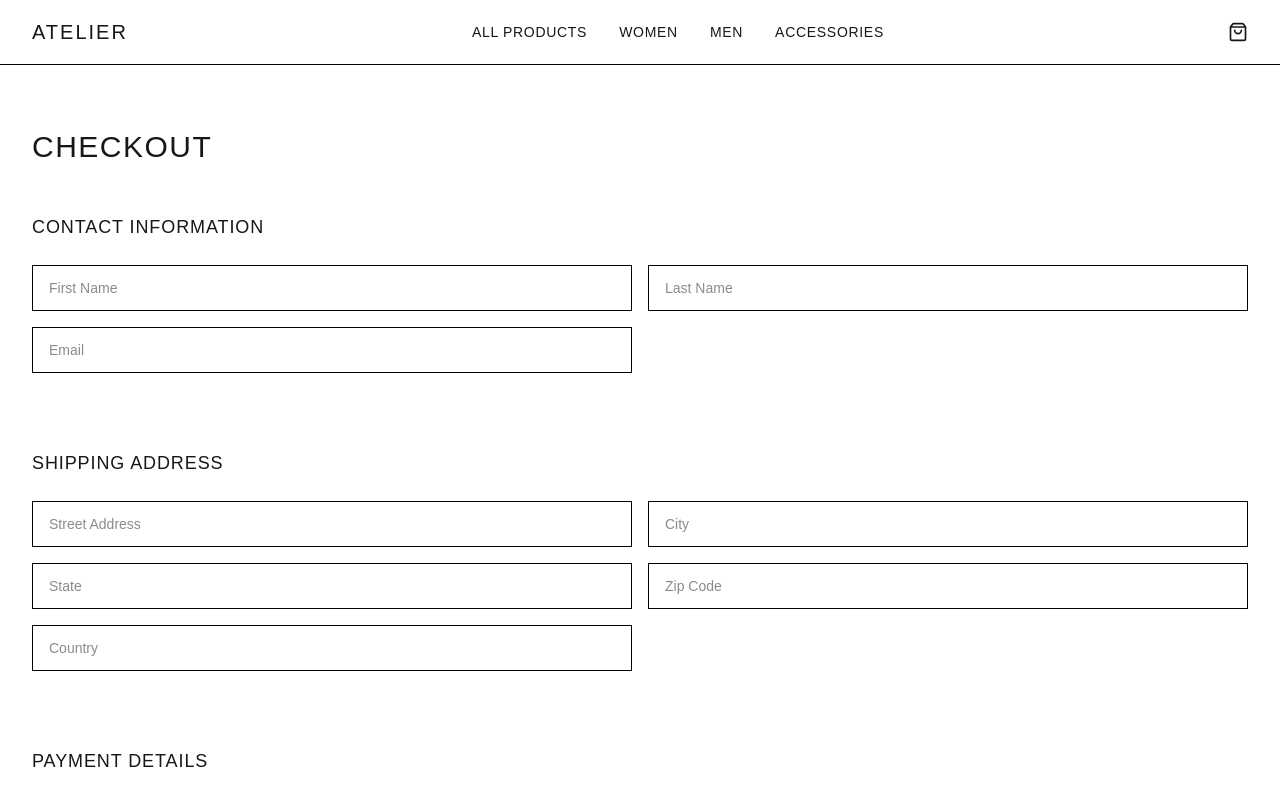
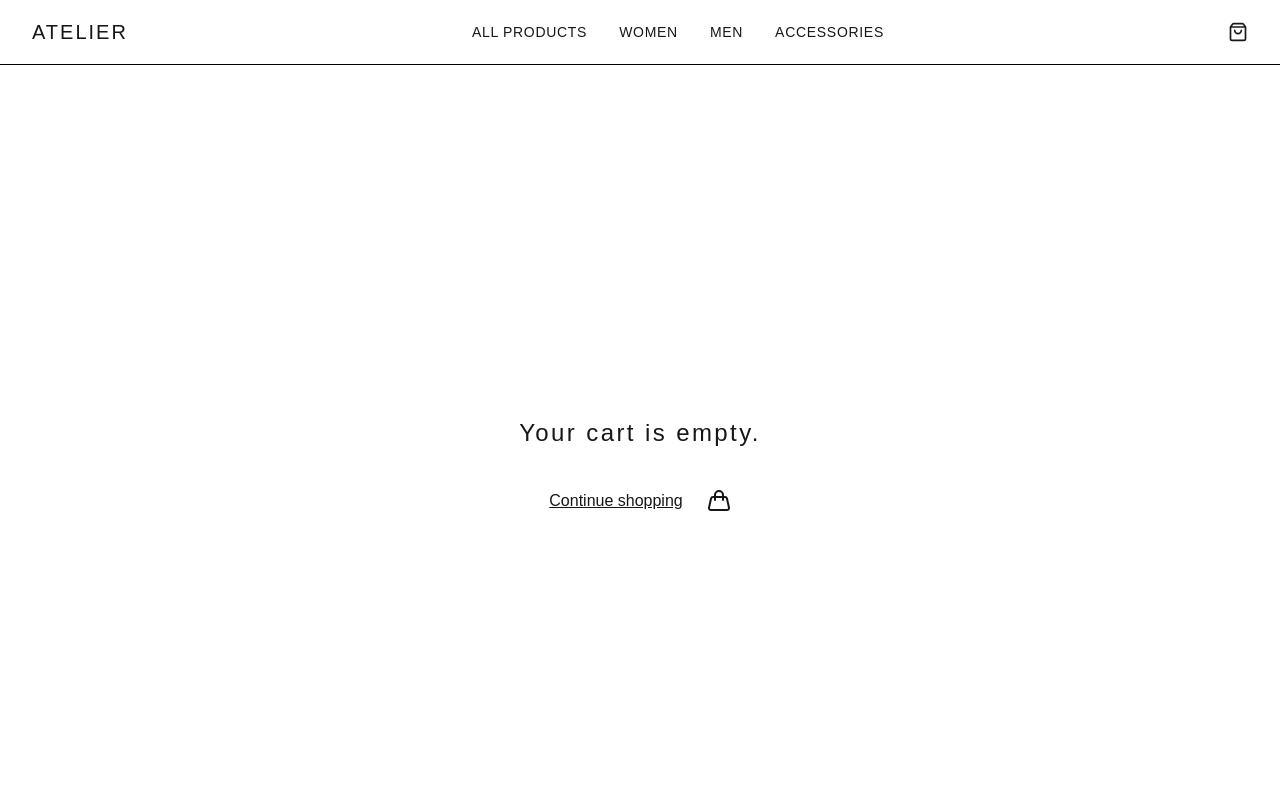
Before and after one commit to nadinestrella/atelier-shop, a Next.js app: page /checkout in a window 1280 px wide. Shown: the top 798 px of the page. Built offline with nearby package versions, Linux system fonts and the light colour scheme.

Commit message:
CheckoutPage- added summary and and continue shopping condition

```diff
--- a/src/app/checkout/page.tsx
+++ b/src/app/checkout/page.tsx
@@ -1,6 +1,11 @@
 'use client';
+
 import { useState } from 'react';
 import { useForm } from 'react-hook-form';
+import { useCart } from '../context/CartContext';
+import Image from 'next/image';
+import Link from 'next/link';
+import { Handbag } from 'lucide-react';
 
 interface FormData {
   firstName: string;
@@ -22,19 +27,42 @@ export default function CheckoutPage() {
     handleSubmit,
     formState: { errors },
   } = useForm<FormData>();
+  const { clearCart, cart, totalItems, totalPrice } = useCart();
 
   const [isSubmitting, setIsSubmitting] = useState(false);
 
   const onSubmit = (data: FormData) => {
     setIsSubmitting(true);
     console.log(data);
+    setTimeout(() => {
+      setIsSubmitting(false);
+      clearCart();
+    }, 2000);
   };
+
+  if (totalItems === 0) {
+    return (
+      <div className="flex flex-col items-center justify-center h-screen gap-6">
+        <p className="text-2xl tracking-widest mb-4">Your cart is empty.</p>
+        <div className="flex flex-row items-center gap-6">
+          <Link
+            href="/"
+            className="underline hover:opacity-70 transition-opacity"
+          >
+            Continue shopping
+          </Link>
+
+          <Handbag className="size-6" />
+        </div>
+      </div>
+    );
+  }
 
   return (
     <div className="max-w-7xl mx-auto px-4 sm:px-6 lg:px-8 py-16">
       <h2 className="text-3xl tracking-wider mb-12">CHECKOUT</h2>
 
-      <form onSubmit={handleSubmit(onSubmit)} className="space-y-8">
+      <form onSubmit={handleSubmit(onSubmit)} className="space-y-8 pb-8">
         <fieldset className="flex flex-col gap-6">
           <legend className="text-lg tracking-wider mb-6">
             CONTACT INFORMATION
@@ -232,6 +260,51 @@ export default function CheckoutPage() {
           {isSubmitting ? 'PROCESSING...' : 'PLACE ORDER'}
         </button>
       </form>
+
+      {/* ORDER SUMMARY*/}
+      <div className="border border-black p-8 sticky top-24">
+        <h2 className="text-lg tracking-wider mb-6">ORDER SUMMARY</h2>
+
+        {cart.map((item) => (
+          <div key={item.product.id}>
+            <div className="flex flex-row gap-3 space-y-4 mb-6">
+              <Image
+                src={item.product.image}
+                alt={item.product.name}
+                width={100}
+                height={150}
+                className="object-cover"
+              />
+              <div className="flex flex-col gap-0.5">
+                <h3 className="text-sm tracking-wider mb-1 font-bold">
+                  {item.product.name}
+                </h3>
+                <span className="text-xs mb-2 text-gray-600">
+                  Quantity: {item.quantity}
+                </span>
+                <span className="text-sm mb-2 font-bold">
+                  {(item.product.price * item.quantity).toFixed(2)}
+                </span>
+              </div>
+            </div>
+          </div>
+        ))}
+
+        <div className="border-t border-black pt-4 space-y-2">
+          <div className="flex justify-between text-sm">
+            <span> Subtotal</span>
+            <span>{totalPrice.toFixed(2)}</span>
+          </div>
+          <div className="flex justify-between text-sm">
+            <span>Shipping</span>
+            <span>Free</span>
+          </div>
+          <div className="flex justify-between text-sm font-bold">
+            <span className="tracking-wider">Total</span>
+            <span>{totalPrice.toFixed(2)}</span>
+          </div>
+        </div>
+      </div>
     </div>
   );
 }
```
